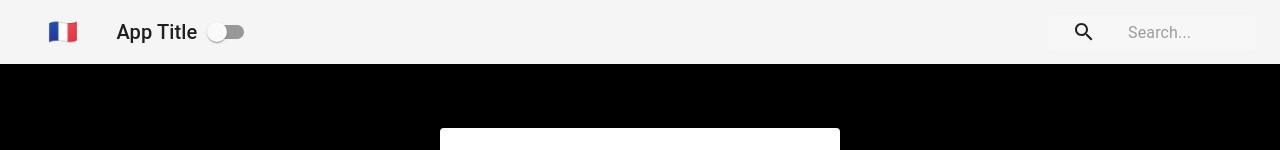
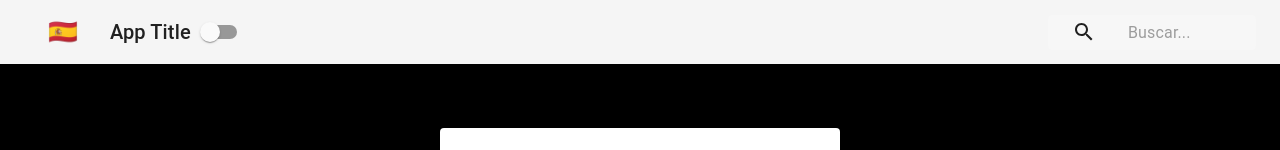
Before and after one commit to sunmengyue/login-form, a React (Create React App) app: page / in a window 1280 px wide. Shown: the top 150 px of the page. Built offline with nearby package versions, Linux system fonts and the light colour scheme.

Commit message:
enter the higher order component to make the appbar consume two contexts

```diff
--- a/src/Navbar.js
+++ b/src/Navbar.js
@@ -9,6 +9,22 @@
 import { withStyles } from '@material-ui/core/styles';
 import styles from './styles/NavBarStyles';
 import { ThemeContext } from './contexts/ThemeContext';
+import { withLanguageContext } from './contexts/LanguageContext';
+
+const content = {
+  english: {
+    search: 'Search',
+    flag: '🇬🇧',
+  },
+  french: {
+    search: 'chercher',
+    flag: '🇫🇷',
+  },
+  spanish: {
+    search: 'Buscar',
+    flag: '🇪🇸',
+  },
+};
 
 class Navbar extends Component {
   static contextType = ThemeContext;
@@ -16,12 +32,15 @@
   render() {
     const { isDarkMode, toggleTheme } = this.context;
     const { classes } = this.props;
+    const { language } = this.props.languageContext;
+    const { search, flag } = content[language];
+
     return (
       <div className={classes.root}>
         <AppBar position='static' color={isDarkMode ? 'default' : 'primary'}>
           <Toolbar>
             <IconButton className={classes.menuButton} color='inherit'>
-              <span> 🇫🇷 </span>
+              <span> {flag}</span>
             </IconButton>
             <Typography className={classes.title} variant='h6' color='inherit'>
               App Title
@@ -33,8 +52,11 @@
                 <SearchIcon />
               </div>
               <InputBase
-                placeholder='Search...'
-                classes={{ root: classes.inputRoot, input: classes.inputInput }}
+                placeholder={`${search}...`}
+                classes={{
+                  root: classes.inputRoot,
+                  input: classes.inputInput,
+                }}
               />
             </div>
           </Toolbar>
@@ -44,4 +66,4 @@
   }
 }
 
-export default withStyles(styles)(Navbar);
+export default withLanguageContext(withStyles(styles)(Navbar));
--- a/src/contexts/LanguageContext.js
+++ b/src/contexts/LanguageContext.js
@@ -21,3 +21,9 @@
     );
   }
 }
+
+export const withLanguageContext = (Component) => (props) => (
+  <LanguageContext.Consumer>
+    {(value) => <Component languageContext={value} {...props} />}
+  </LanguageContext.Consumer>
+);
```
Also changed, not shown: 1 other file (tests, documents, lock files or other folders).
